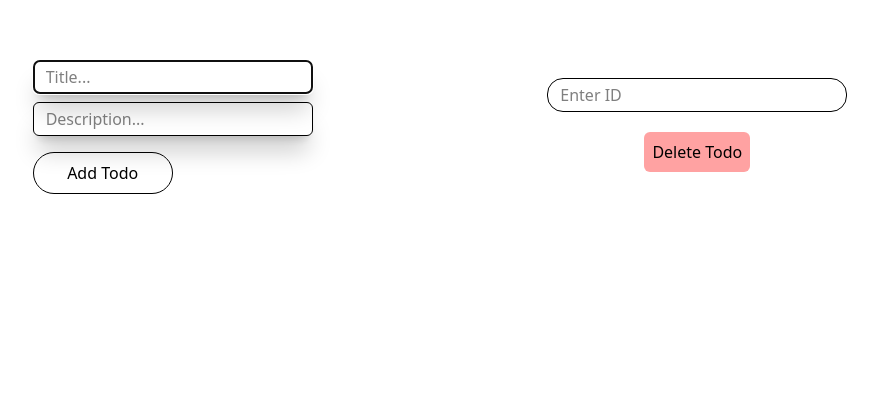
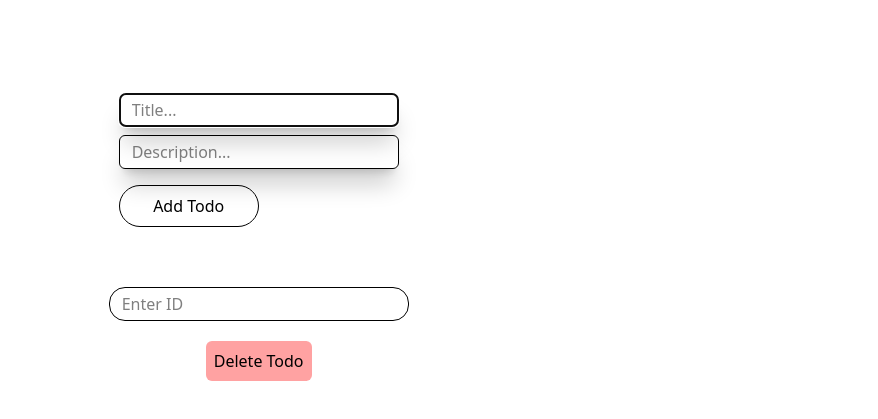
Before and after one commit to Kuruin/todo-app, a React (Vite) app in the folder frontend/: page / in a window 1280 px wide. Shown: the part 175-594 px from the top of the page, without its empty margins (202-1080 px from the left). Built offline with nearby package versions, Linux system fonts and the light colour scheme; no server answers.

Commit message:
Frontend: Start to switch over to V2

```diff
--- a/frontend/src/App.jsx
+++ b/frontend/src/App.jsx
@@ -11,11 +11,17 @@ function App() {
   return (
     <div>
         <Quotes/>
-        <div className='flex justify-evenly place-items-center sm:flex-row flex-col h-50'>
-        <AddTodo/>
+        <div className='flex justify-evenly place-items-center h-55'>
+          <div>
+            <div className='mb-15  pt-50'>
+              <AddTodo/>
+            </div>
         <DeleteTodo/>
+          </div>
+          <div className='mt-60'>
+          <GetTodo/>
+          </div>
         </div>
-        <GetTodo/>
     </div>
   )
 }
--- a/frontend/src/components/AddTodo.jsx
+++ b/frontend/src/components/AddTodo.jsx
@@ -23,7 +23,7 @@ export const AddTodo = ()=>{
 
 
     return (
-        <div className='flex flex-col place-items-center justify-center h-screen'>
+        <div className='flex flex-col place-items-center justify-center'>
             <input className="border rounded-md px-3 py-1 m-1 text-wrap shadow-xl/20 w-70" ref={divRef} onChange={(e)=> setTitle(e.target.value)} type="text" placeholder="Title... "></input>
             <input className="border rounded-md px-3 py-1 m-1 text-wrap shadow-xl/20 w-70" onChange={(e)=> setDescription(e.target.value)}type="text" placeholder="Description..."></input>
             <button className="border rounded-[50px] p-2 mt-3 mr-35 hover:bg-green-500 hover:text-white hover:font-bold w-35" onClick={addTodo}>Add Todo</button>
--- a/frontend/src/components/GetTodo.jsx
+++ b/frontend/src/components/GetTodo.jsx
@@ -14,7 +14,7 @@ export const GetTodo =() =>{
     },[])
 
     return (
-        <div className='flex flex-col'>
+        <div className='grid grid-cols-3 gap-6'>
            <Todos todo={todos}/>
         </div>
     )
```
